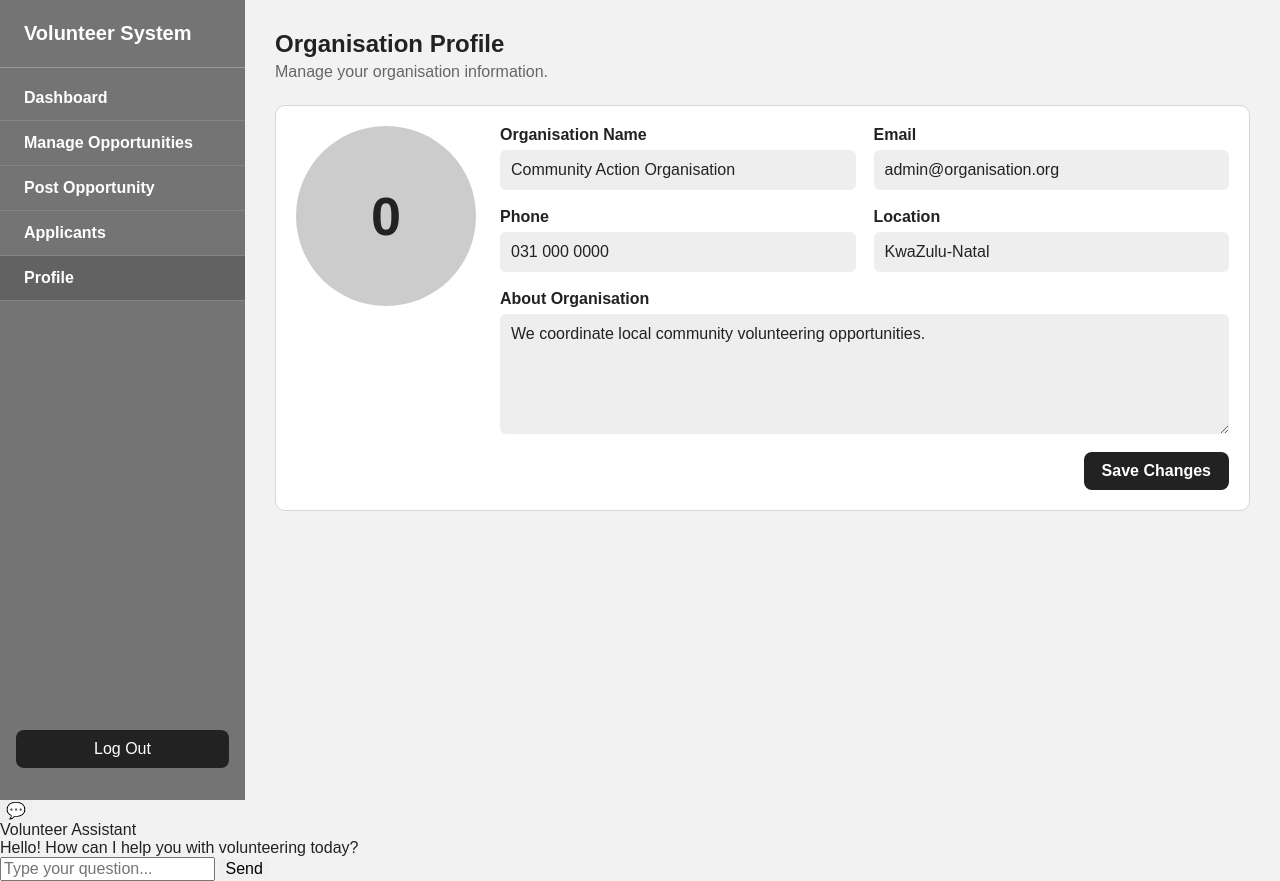
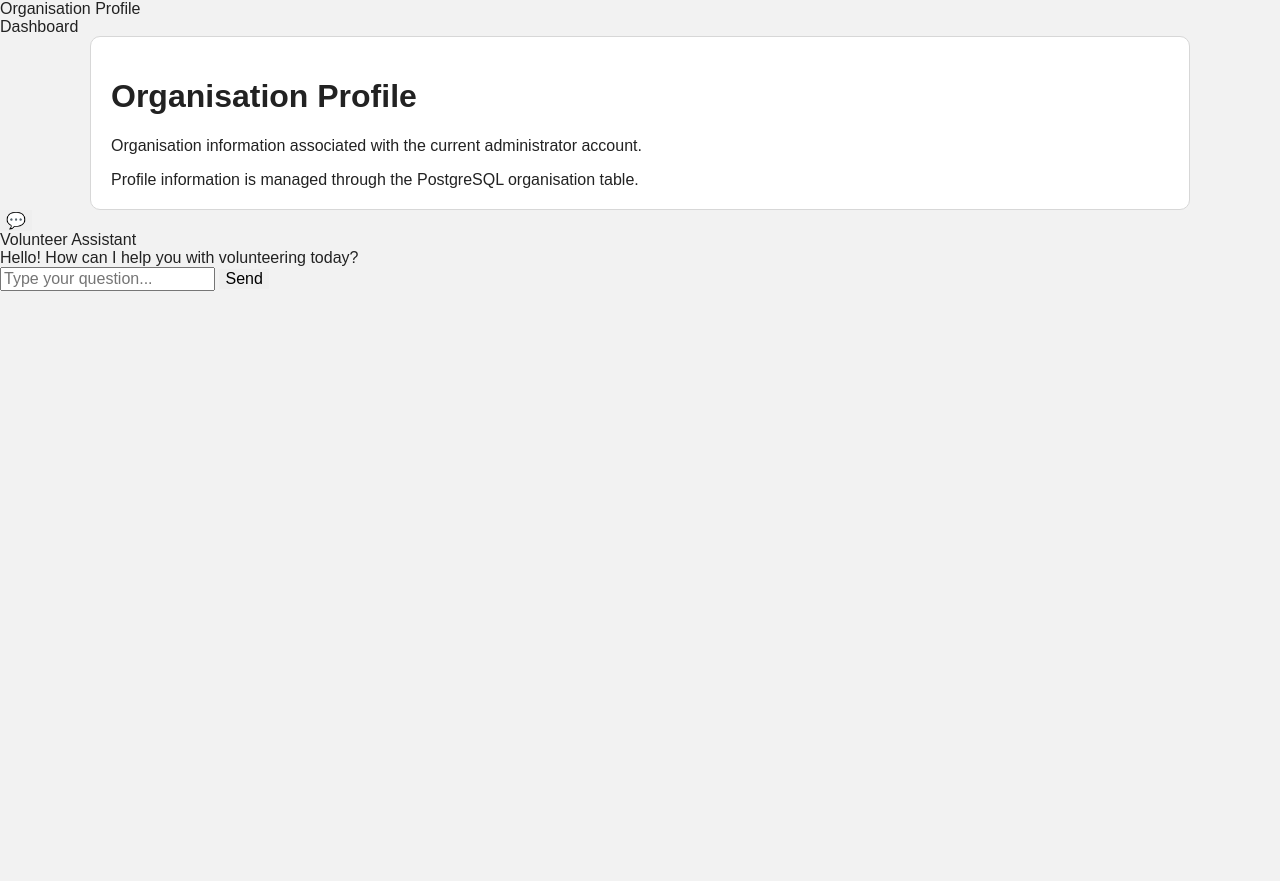
Before and after one commit to mphommarindi-prog/Community-Volunteer-Coordination-Platform, a plain HTML site: page frontend/admin-profile.html in a window 1280 px wide. After the commit the page ends 800 px from the top, so only its background shows below. Drawn offline with Linux system fonts and the light colour scheme.

Commit message:
Update admin-profile.html

```diff
--- a/frontend/admin-profile.html
+++ b/frontend/admin-profile.html
@@ -1,64 +1,73 @@
 <!DOCTYPE html>
-<html lang="en"><head>
-    <meta charset="UTF-8">
-    <meta name="viewport" content="width=device-width,initial-scale=1.0">
-    <title>Profile - Volunteer System</title>
-    <link rel="stylesheet" href="style.css">
+<html lang="en">
+
+<head>
+
+<meta charset="UTF-8">
+
+<meta
+    name="viewport"
+    content="width=device-width, initial-scale=1.0"
+>
+
+<title>
+Organisation Profile
+</title>
+
+<link
+    rel="stylesheet"
+    href="style.css"
+>
+
 </head>
+
 <body>
-    <div class="app">
-        <aside class="sidebar">
-            <div class="brand">Volunteer System</div>
-        <nav class="nav">
-            <a href="admin-dashboard.html" class="">Dashboard</a>
-            <a href="admin-opportunities.html" class="">Manage Opportunities</a>
-            <a href="post-opportunity.html" class="">Post Opportunity</a>
-            <a href="admin-applicants.html" class="">Applicants</a>
-            <a href="admin-profile.html" class="active">Profile</a>
-        </nav>
-        <a class="logout" href="index.html">Log Out</a>
-        </aside>
-<main class="main">
-    <div class="container">
-        <div class="page-head">
-            <div>
-                <h1>Organisation Profile</h1>
-                <p>Manage your organisation information.</p>
-            </div>
+
+<nav class="navbar">
+
+    <div class="logo">
+        Organisation Profile
+    </div>
+
+    <div class="nav-links">
+
+        <a href="admin-dashboard.html">
+            Dashboard
+        </a>
+
+    </div>
+
+</nav>
+
+
+<div class="container">
+
+    <div class="card">
+
+        <h1>
+            Organisation Profile
+        </h1>
+
+        <p>
+            Organisation information
+            associated with the current
+            administrator account.
+        </p>
+
+        <div id="organisationProfile">
+
+            Profile information is
+            managed through the
+            PostgreSQL organisation table.
+
         </div>
-    <div class="card profile">
-        <div class="avatar">0</div>
-        <form id="profileForm">
-            <div class="grid grid-2">
-                <div class="field">
-                    <label>Organisation Name</label>
-                    <input value="Community Action Organisation">
-                </div>
-            <div class="field">
-                <label>Email</label>
-                <input type="email" value="admin@organisation.org">
-            </div>
-            <div class="field">
-                <label>Phone</label>
-                <input value="031 000 0000">
-            </div>
-        <div class="field">
-            <label>Location</label>
-            <input value="KwaZulu-Natal">
-        </div>
-        <div class="field full">
-            <label>About Organisation</label>
-            <textarea>We coordinate local community volunteering opportunities.</textarea>
-        </div>
+
     </div>
-    <div class="actions">
-        <button class="btn" type="submit">Save Changes</button>
-    </div>
-</form>
+
 </div>
-</div>
-</main>
-</div>
+
+
 <script src="app.js"></script>
+
 </body>
 </html>
```
